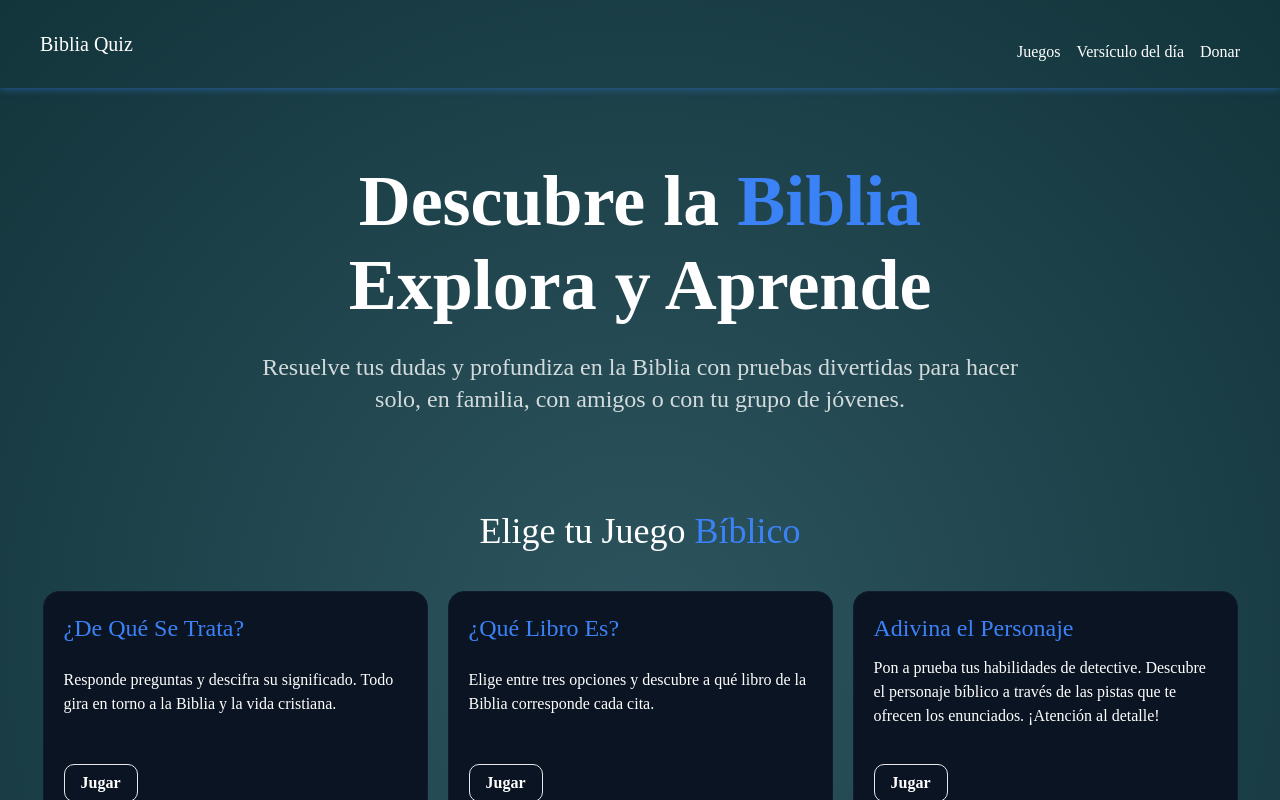
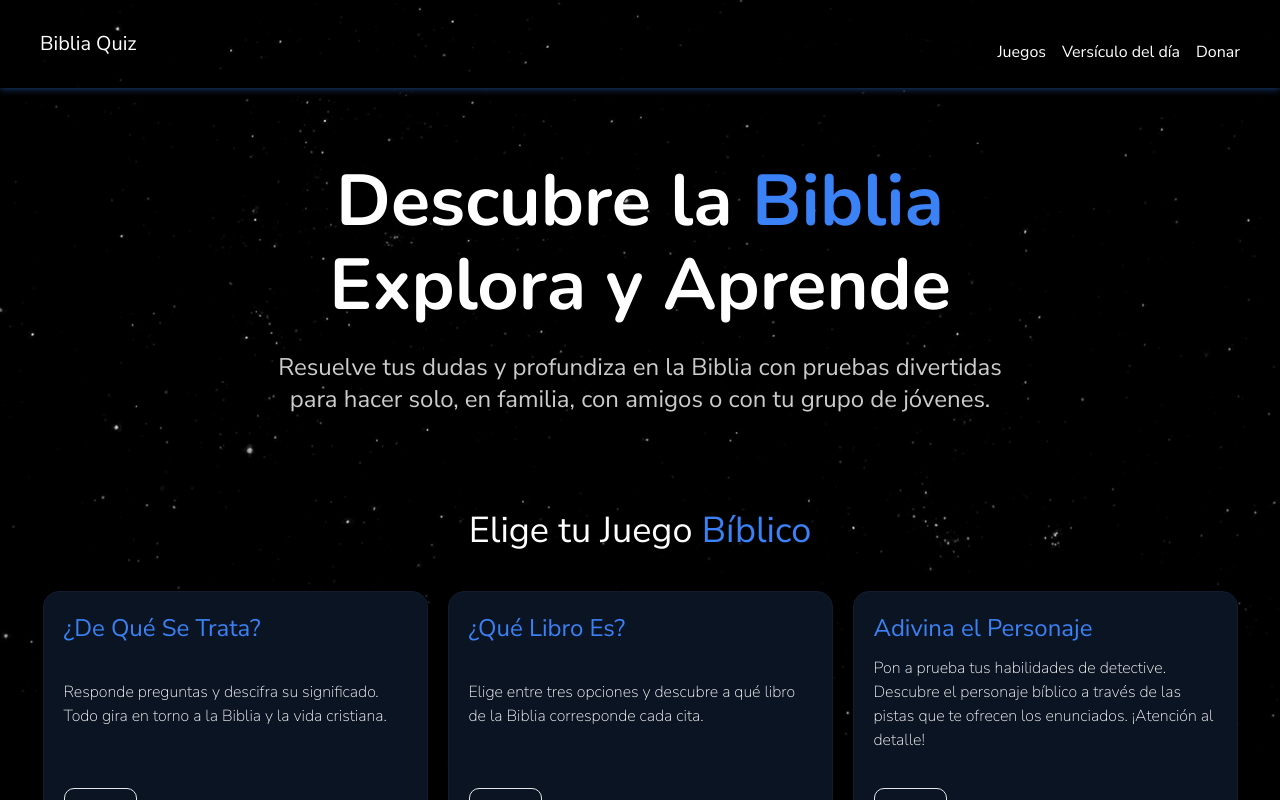
Before and after one commit to johnsi15/biblia-quiz, a Next.js app: page / in a window 1280 px wide. Shown: the top 800 px of the page. Built offline with nearby package versions, Linux system fonts and the light colour scheme.

Commit message:
Changes styles add font to titles

```diff
--- a/src/app/layout.tsx
+++ b/src/app/layout.tsx
@@ -1,21 +1,25 @@
 import type { Metadata } from 'next'
-import { Geist, Geist_Mono } from 'next/font/google'
+import { Nunito, Nunito_Sans } from 'next/font/google'
 import './globals.css'
 import { Header } from '@/components/Header'
 import { Footer } from '@/components/Footer'
 
-const geistSans = Geist({
-  variable: '--font-geist-sans',
+const nunito = Nunito({
+  variable: '--font-nunito',
   subsets: ['latin'],
+  display: 'swap',
+  weight: ['200', '400', '700'],
 })
 
-const geistMono = Geist_Mono({
-  variable: '--font-geist-mono',
+const nunitoSans = Nunito_Sans({
+  variable: '--font-nunito-sans',
   subsets: ['latin'],
+  display: 'swap',
+  weight: ['200', '400', '700'],
 })
 
 export const metadata: Metadata = {
-  title: 'Create Next App',
+  title: 'Biblia Quiz',
   description: 'Generated by create next app',
 }
 
@@ -26,8 +30,10 @@ export default function RootLayout({
 }>) {
   return (
     <html lang='es'>
-      <body className={`${geistSans.variable} ${geistMono.variable} antialiased`}>
+      <body className={`${nunito.variable} ${nunitoSans.variable} font-sans antialiased`}>
         <Header />
+        <div className='stars'></div>
+        <div className='twinkling'></div>
         <main className='container mx-auto px-4 py-8'>{children}</main>
         <Footer />
       </body>
--- a/src/app/page.tsx
+++ b/src/app/page.tsx
@@ -4,11 +4,11 @@ import { Start } from '@/components/Start'
 export default function Home() {
   return (
     <section className='max-w-[1200px] mx-auto'>
-      <h1 className='font-bold text-5xl md:text-7xl text-balance text-center max-w-[20ch] mx-auto md:leading-[1.16]'>
+      <h1 className='font-mono font-bold text-5xl md:text-7xl text-balance text-center max-w-[20ch] mx-auto md:leading-[1.16]'>
         Descubre la <span className='text-blue-500'>Biblia</span> Explora y Aprende
       </h1>
 
-      <p className='text-white/80 text-center text-2xl mt-6 max-w-3xl mx-auto'>
+      <p className='text-white/80 text-center text-2xl mt-6 max-w-3xl mx-auto prose'>
         Resuelve tus dudas y profundiza en la Biblia con pruebas divertidas para hacer solo, en familia, con amigos o
         con tu grupo de jóvenes.
       </p>
```
